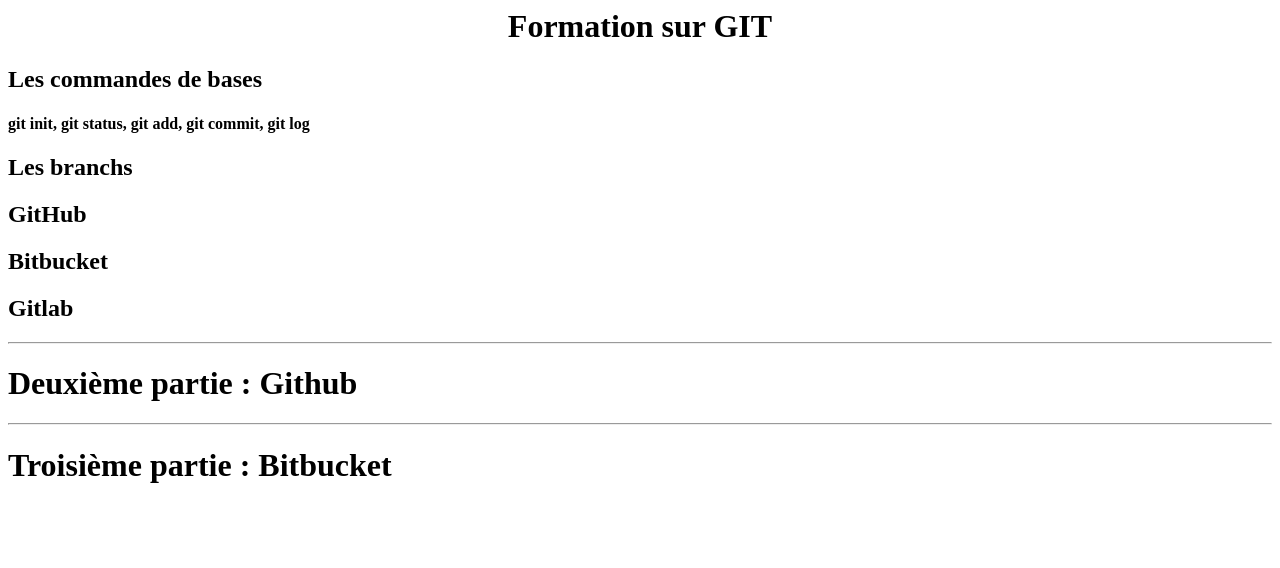
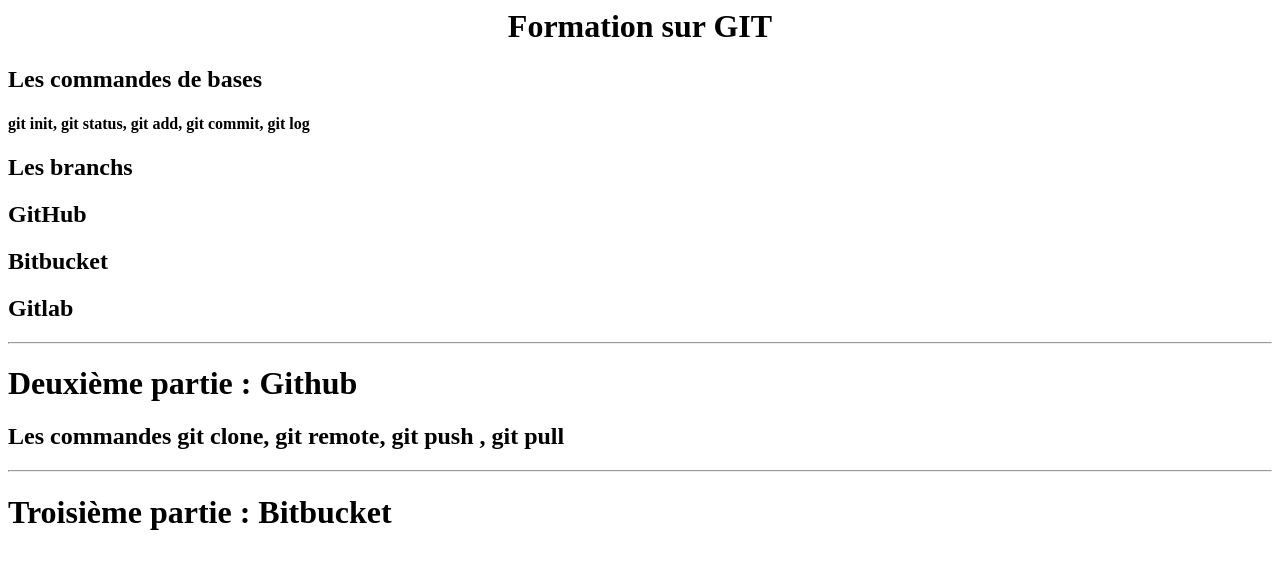
Before and after one commit to MezghichGit/lab2Git, a plain HTML site: page index.html in a window 1280 px wide. Drawn offline with Linux system fonts and the light colour scheme.

Commit message:
les commandes git pour github

```diff
--- a/index.html
+++ b/index.html
@@ -9,6 +9,6 @@
 
 <hr/>
 <h1>Deuxième partie : Github</h1>
-
+<h2>Les commandes git clone, git remote, git push , git pull</h2>
 <hr/>
 <h1>Troisième partie : Bitbucket</h1>
```
